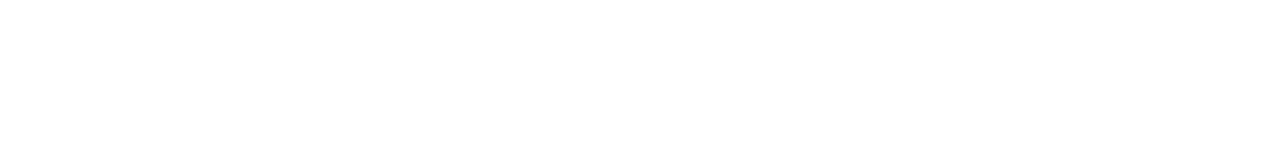
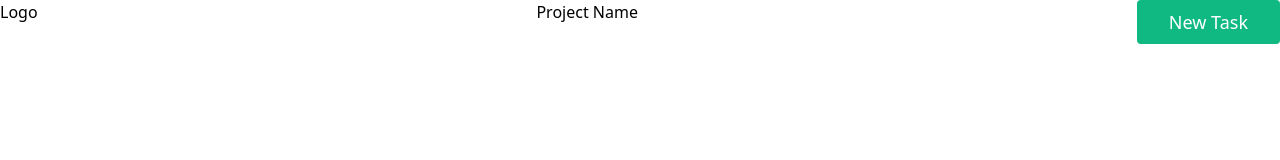
Before and after one commit to Kingobaino1/TodoList, a website built with webpack: page dist/index.html in a window 1280 px wide. Built offline with nearby package versions, Linux system fonts and the light colour scheme.

Commit message:
NavBar Layout

```diff
--- /dev/null
+++ b/postcss.config.js
@@ -0,0 +1,6 @@
+module.exports = {
+    plugins: {
+      tailwindcss: {},
+      autoprefixer: {},
+    }
+  }
--- a/src/index.js
+++ b/src/index.js
@@ -1 +1,6 @@
-alert("Hello world!");
+import './style.css';
+
+import navBar from './js/navBar';
+
+let main = document.getElementById('navigation');
+main.appendChild(navBar())
--- /dev/null
+++ b/src/js/navBar.js
@@ -0,0 +1,23 @@
+const navBar = () => {
+    const div1 = document.createElement('div');
+    div1.className = 'container flex justify-between mx-auto';
+
+    const div2 = document.createElement('div');
+    div2.textContent = 'Logo';
+
+    const div3 = document.createElement('div');
+    div3.textContent = 'Project Name';
+
+    const div4 = document.createElement('div');
+
+    const taskBut = document.createElement('button');
+    taskBut.className = 'taskBtn';
+    taskBut.textContent = 'New Task';
+
+    div1.append(div2, div3, div4);
+    div4.append(taskBut);
+
+    return div1
+}
+
+export default navBar;
--- a/src/style.css
+++ b/src/style.css
@@ -0,0 +1,22 @@
+
+@tailwind base;
+@tailwind components;
+
+.column {
+    float: left;
+    width: 30%;
+}
+
+.row::after {
+    content: "";
+    display: table;
+    clear: both;
+
+}
+
+
+.taskBtn {
+    @apply flex mx-auto text-white bg-green-500 border-0 py-2 px-8 hover:bg-green-600 rounded text-lg;
+}
+
+@tailwind utilities;
--- /dev/null
+++ b/tailwind.config.js
@@ -0,0 +1,14 @@
+module.exports = {
+  purge: [
+    './src/**/*.html',
+    './src/**/*.js',
+  ],
+  darkMode: false, // or 'media' or 'class'
+  theme: {
+    extend: {},
+  },
+  variants: {
+    extend: {},
+  },
+  plugins: [],
+}
--- a/webpack.config.js
+++ b/webpack.config.js
@@ -14,6 +14,7 @@ module.exports = {
         use: [
           'style-loader',
           'css-loader',
+          'postcss-loader',
         ],
       }
     ]
```
Also changed, not shown: package.json (+9 -3 lines), dist/index.html, 2 other files.
